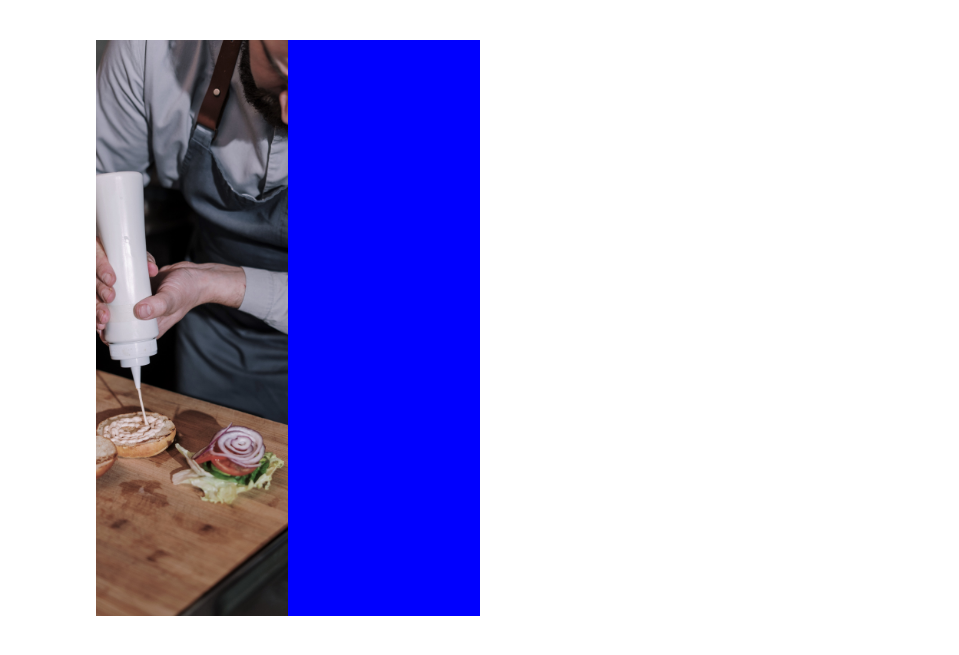
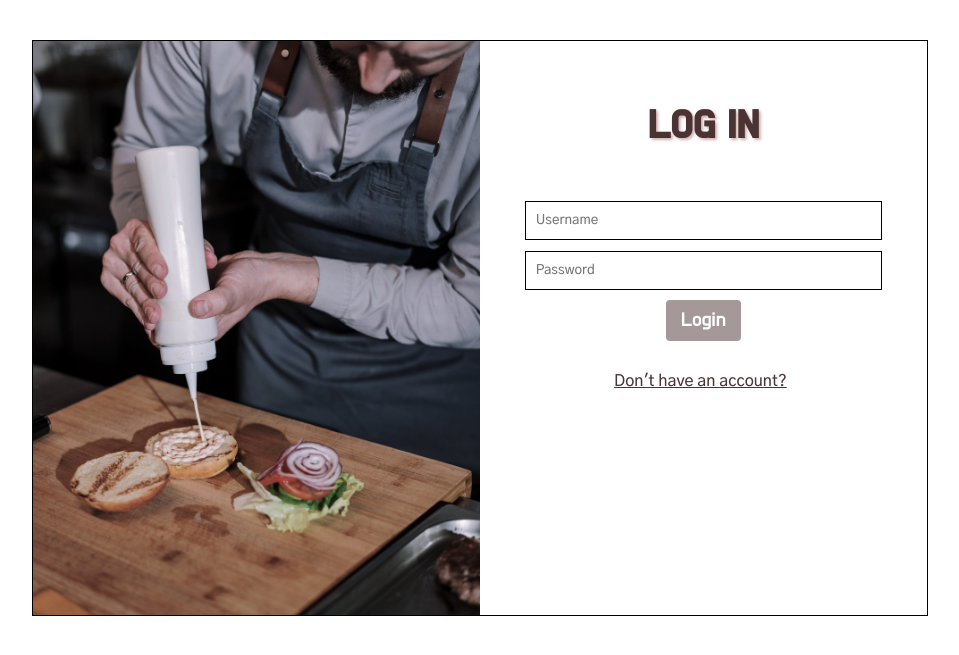
Before and after one commit to annuc1s/ms3_munch_dataCentricDevelopment, a Flask app: page /sign_in in a window 1280 px wide. Shown: the part 80-735 px from the top of the page, without its empty margins (160-1119 px from the left). Run offline with Flask 2, Linux system fonts and the light colour scheme; some libraries are stand-ins or nearby versions.

Commit message:
log in form added and styled in sign-in.html

```diff
--- a/static/css/style.css
+++ b/static/css/style.css
@@ -154,7 +154,7 @@ footer h2{
 
 /*---------------About*/
 
-#about h2, #contact-form h2, #menu h2{
+#about h2, #contact-form h2, #menu h2, .log-in-form h2{
     font-family: 'Do Hyeon', sans-serif;
     text-transform: uppercase;
     color: rgb(75, 51, 51);
@@ -237,7 +237,7 @@ form{
     text-align: center;
 }
 
-.get-in-touch input[type=text],  textarea {
+.get-in-touch input[type=text], textarea {
     width: 100%;
     padding: 10px;
     border: 1.5px solid black;
@@ -258,7 +258,7 @@ input#lname {
     float: right;
 }
 
-.get-in-touch input[type=submit]{
+.get-in-touch input[type=submit] {
     font-family: 'Gothic A1', sans-serif;
     cursor: pointer;
     color: white;
@@ -280,9 +280,9 @@ input#lname {
 /*---------------background-colour*/
 
 .log-in-container{
-    margin-left: 20%;
+    margin-left: 15%;
     margin-top: 7.5rem;
-    margin-right: 20%;
+    margin-right: 15%;
     position: fixed;
     height: 120%;
 }
@@ -290,6 +290,7 @@ input#lname {
 .log-in-row{
     display: flex;
     height: 60%;
+    border: 1.5px solid black;
 }
 
 .log-in-column{
@@ -303,7 +304,46 @@ input#lname {
 }
 
 .log-in-form{
-    background-color: blue;
+    padding-top: 30px;
+}
+
+.log-in-form form{
+    padding-top: 50px;
+    line-height: 20px;
+}
+
+.log-in-form a{
+    padding-left: 30%;
+    font-family: 'Gothic A1', sans-serif;
+    color: rgb(75, 51, 51);
+}
+
+input[type=text], input[type=password] {
+    width: 100%;
+    padding: 10px;
+    border: 1.5px solid black;
+    box-sizing: border-box;
+    margin-bottom: 3%;
+    resize: vertical;
+    font-family: 'Gothic A1', sans-serif;
+}
+
+button {
+    font-family: 'Gothic A1', sans-serif;
+    cursor: pointer;
+    color: white;
+    font-size: 20px;
+    font-family: 'Do Hyeon', sans-serif;
+    background-color: rgba(75, 51, 51, 0.5);
+    display: inline-block;
+    padding: 8px 15px;
+    border-radius: 4px;
+    margin-bottom: 30px;
+}
+
+button:hover {
+    background-color: rgb(75, 51, 51);
+    transition: 0.5s;
 }
 
 
--- a/templates/sign-in.html
+++ b/templates/sign-in.html
@@ -5,7 +5,15 @@
 		<div class="log-in-img log-in-column">
 			<img src="static/img/log-in.jpg" alt="">
         </div>
-        <div class="log-in-form log-in-column"></div>
+			<div class="log-in-form log-in-column">
+                <h2>Log In</h2>
+				<form>
+					<input type="text" placeholder="Username" name="uname" required>
+					<input type="password" placeholder="Password" name="psw" required>
+					<button type="submit">Login</button>
+				</form>
+                <a href="#">Don't have an account?</a>
+			</div>
 		</div>
 	</div>
 {% endblock %}
```
Lines whose indentation alone changed are shown as unchanged.
